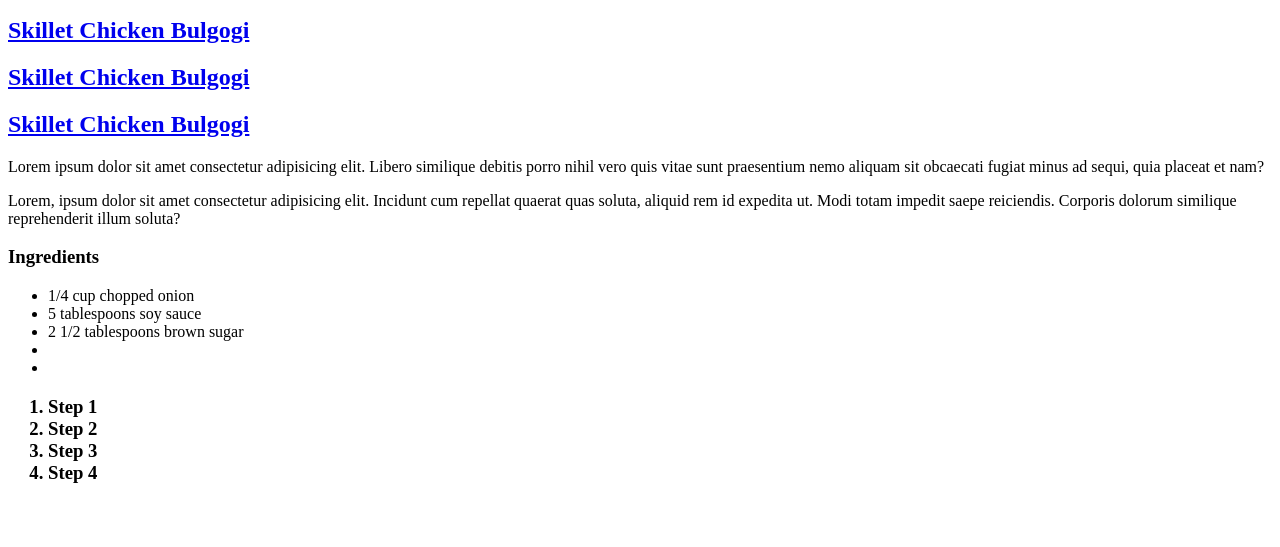
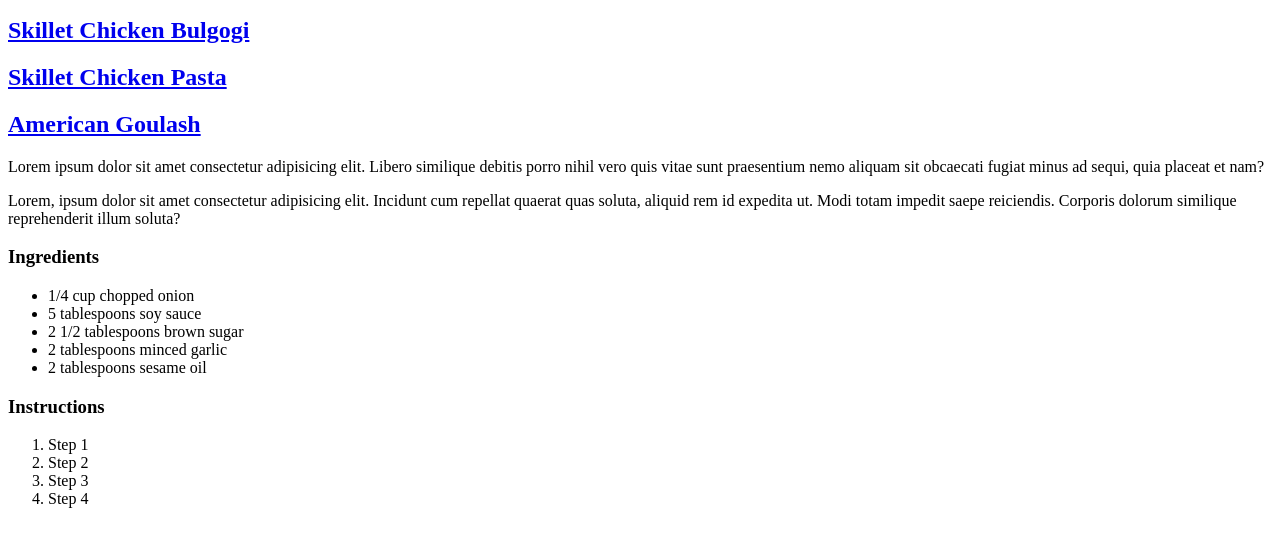
Before and after one commit to GustoKoMagProgram/odin-recipes, a plain HTML site: page index.html in a window 1280 px wide. Shown: the part 101-648 px from the top of the page. Drawn offline with Linux system fonts and the light colour scheme.

Commit message:
Edit index.html

```diff
--- a/index.html
+++ b/index.html
@@ -9,8 +9,8 @@
     <h1>Odin Recipes</h1>
     <img src="recipes/image.webp" alt="Image of Skillet Chicken Bulgogi">
     <h2><a href="recipes/skillet-chicken-bulgogi.html">Skillet Chicken Bulgogi</a></h2>
-    <h2><a href="recipes/skillet-chicken-pasta.html">Skillet Chicken Bulgogi</a></h2>
-    <h2><a href="recipes/american-goulash.html">Skillet Chicken Bulgogi</a></h2>
+    <h2><a href="recipes/skillet-chicken-pasta.html">Skillet Chicken Pasta</a></h2>
+    <h2><a href="recipes/american-goulash.html">American Goulash</a></h2>
     <p>Lorem ipsum dolor sit amet consectetur adipisicing elit. Libero similique debitis porro nihil vero quis vitae sunt praesentium nemo aliquam sit obcaecati fugiat minus ad sequi, quia placeat et nam?</p>
     <p>Lorem, ipsum dolor sit amet consectetur adipisicing elit. Incidunt cum repellat quaerat quas soluta, aliquid rem id expedita ut. Modi totam impedit saepe reiciendis. Corporis dolorum similique reprehenderit illum soluta?</p>
     <h3>Ingredients</h3>
@@ -18,16 +18,16 @@
         <li>1/4 cup chopped onion</li>
         <li>5 tablespoons soy sauce</li>
         <li>2 1/2 tablespoons brown sugar</li>
-        <li></li>
-        <li></li>
+        <li>2 tablespoons minced garlic</li>
+        <li>2 tablespoons sesame oil</li>
     </ul>
-    <h3>
-        <ol>
-            <li>Step 1</li>
-            <li>Step 2</li>
-            <li>Step 3</li>
-            <li>Step 4</li>
-        </ol>
+    <h3> Instructions
     </h3>
+    <ol>
+        <li>Step 1</li>
+        <li>Step 2</li>
+        <li>Step 3</li>
+        <li>Step 4</li>
+    </ol>
 </body>
 </html>
```
